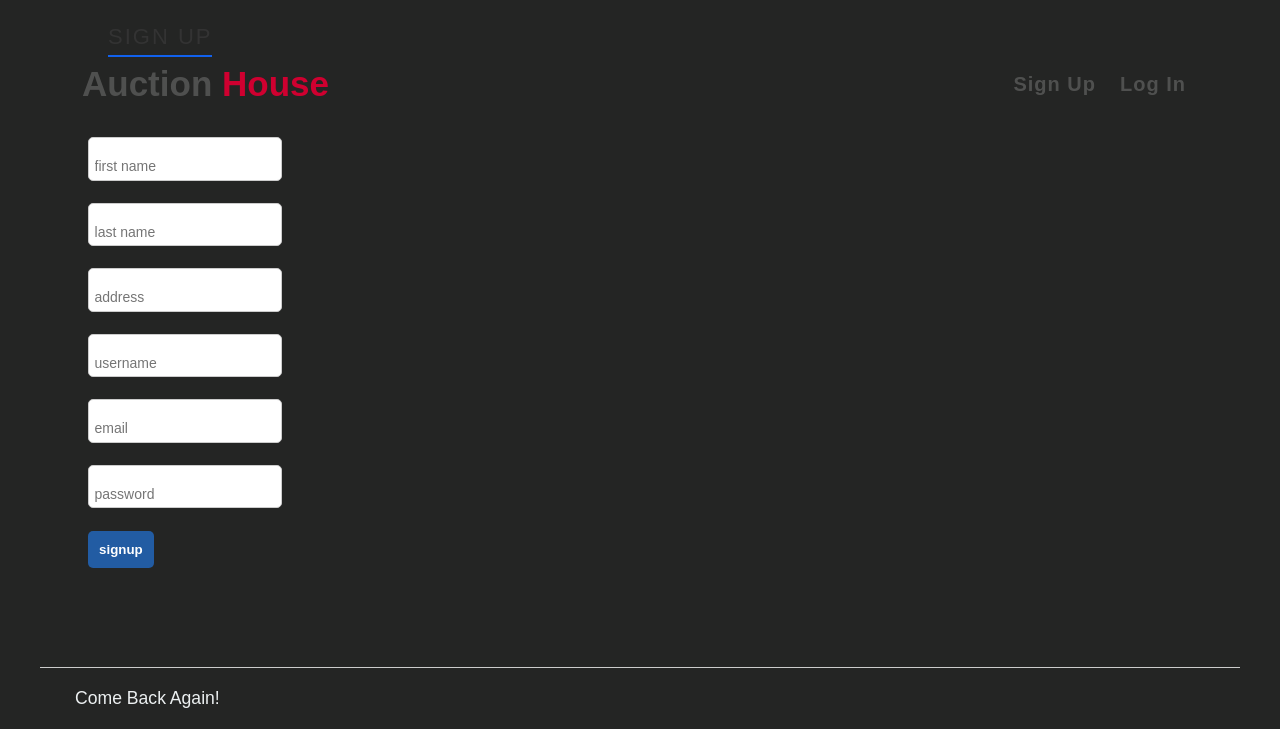
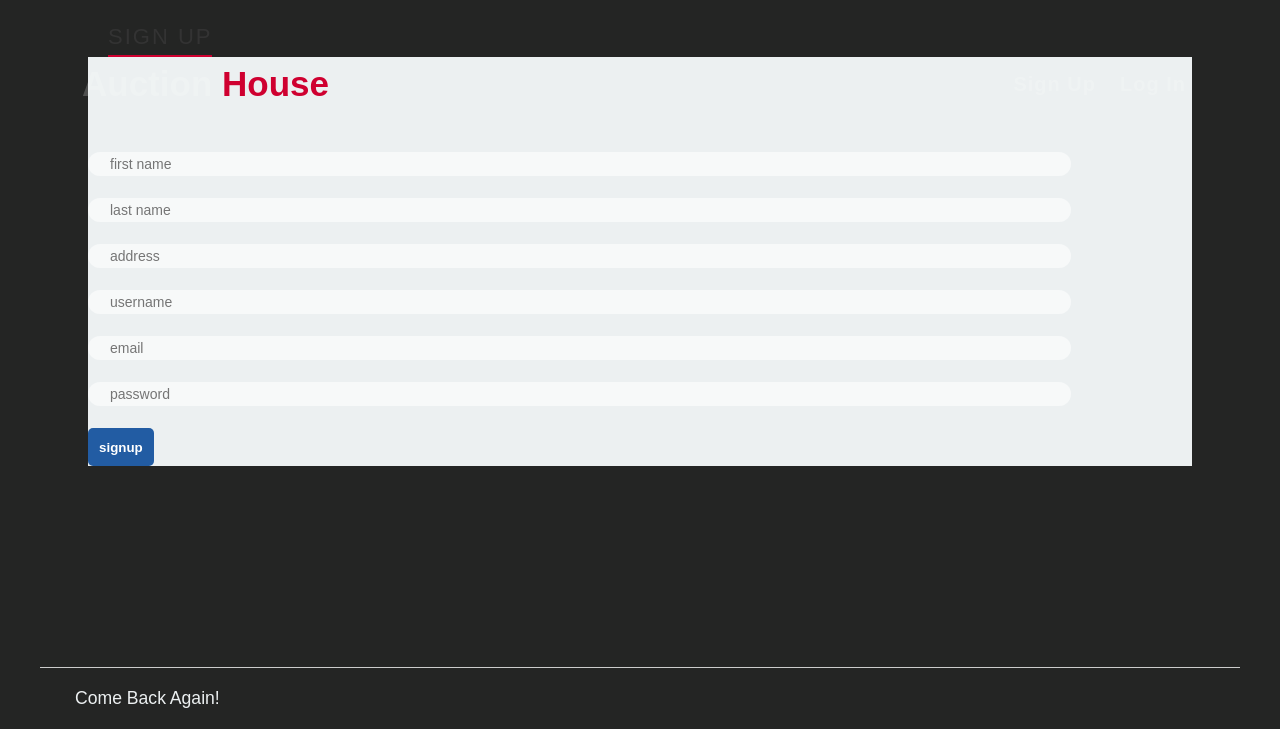
Before and after one commit to jarrettcoding/auction-house, a Node server app: template views/signup.handlebars in a window 1280 px wide. Shown: the part 71-800 px from the top of the page. Run offline with Node 20, Linux system fonts and the light colour scheme; the template is opened without the code that fills it, so the values that code supplies are empty; some libraries are stand-ins or nearby versions.

Commit message:
frontend | initial {{signup}} styles incorporated into styles2.css

```diff
--- a/public/stylesheets/style2.css
+++ b/public/stylesheets/style2.css
@@ -122,10 +122,10 @@
     font-size: 35px;
  }
 
-/* login/sign up styles */
+
+/* login/sign up styles start*/
 /* note: refract code w/ above styles */
-
-.login-form {
+.login-form, .signup-form {
    background-color: var(--color-one);
 }
 
@@ -137,7 +137,7 @@
   letter-spacing: 1px;
 }
 
-.signin-container {
+.signin-container, .signup-container {
   position: relative;
   height: 560px;
   width: 405px;
@@ -152,7 +152,7 @@
 }
 
 .active {
-  border-bottom: 2px solid #1161ed;
+  border-bottom: 2px solid #cf0030;
 }
 
 .nonactive {
@@ -214,17 +214,13 @@
   color: #fff;
 }
 
-
-
 input {
   display: inline-block;
   padding-top: 20px;
   font-size: 14px;
 }
 
-h2,
-span,
-.custom-checkbox {
+h2, span, .custom-checkbox {
   margin-left: 20px;
 }
 
@@ -239,7 +235,7 @@
 }
 
 .custom-checkbox:checked {
-  background-color: rgba(17, 97, 237, 1);
+  background-color: rgba(207, 0, 48, 1);
 }
 
 .custom-checkbox:checked:after {
@@ -262,8 +258,8 @@
 }
 
 .signin {
-  background-color: #1161ed;
-  color: #FFF;
+   background-color: #aca9a9;
+   color: #242524;
    width: 100%;
    padding: 10px 20px;
    display: block;
@@ -276,8 +272,9 @@
  }
 
 .signin:hover {
-  background: #4082f5;
-  box-shadow: 0px 4px 35px -5px #4082f5;
+   background: #cf0030;
+   color: #ecf0f1;
+   box-shadow: 0px 4px 35px -5px #cf0030;
    cursor: pointer;
  }
 
@@ -300,6 +297,10 @@
    color: rgba(255, 255, 255, 0.2);
  }
 
+ a:hover {
+   color: #ecf0f1;
+ }
+
 
 
  /* footer styles */
--- a/views/signup.handlebars
+++ b/views/signup.handlebars
@@ -2,25 +2,25 @@
   <h2 class="active"> sign up </h2>
   <form class="signup-form">
     <div>
-    <input type="text" id="firstname-signup" placeholder="first name"/>
+      <input type="text" id="firstname-signup"  class="text" placeholder="first name" />
     </div>
     <div>
-    <input type="text" id="lastname-signup" placeholder="last name" />
+      <input type="text" id="lastname-signup" class="text" placeholder="last name" />
     </div>
     <div>
-    <input type="text" id="address-signup" placeholder="address" />
+      <input type="text" id="address-signup" class="text" placeholder="address" />
     </div>
     <div>
-    <input type="text" id="username-signup" placeholder="username" />
+      <input type="text" id="username-signup" class="text" placeholder="username" />
     </div>
     <div>
-    <input type="text" id="email-signup" placeholder="email"/>
+      <input type="text" id="email-signup" class="text" placeholder="email" />
     </div>
     <div>
-    <input type="password" id="password-signup" placeholder="password" />
+      <input type="password" id="password-signup" class="text" placeholder="password" />
     </div>
     <div>
-    <button type="submit">signup</button>
+      <button type="signup">signup</button>
     </div>
   </form>
   <script src="/javascript/signup.js"></script>
```
Lines whose indentation alone changed are shown as unchanged.
